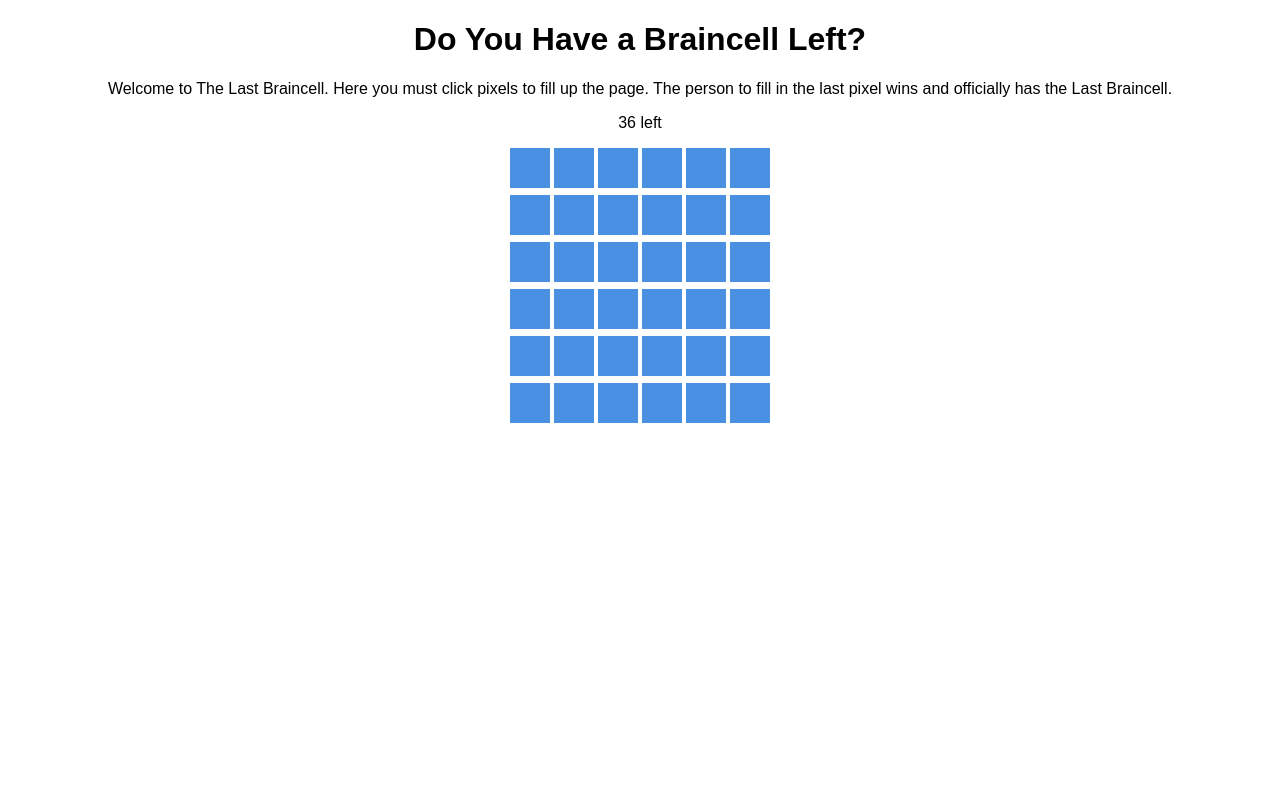
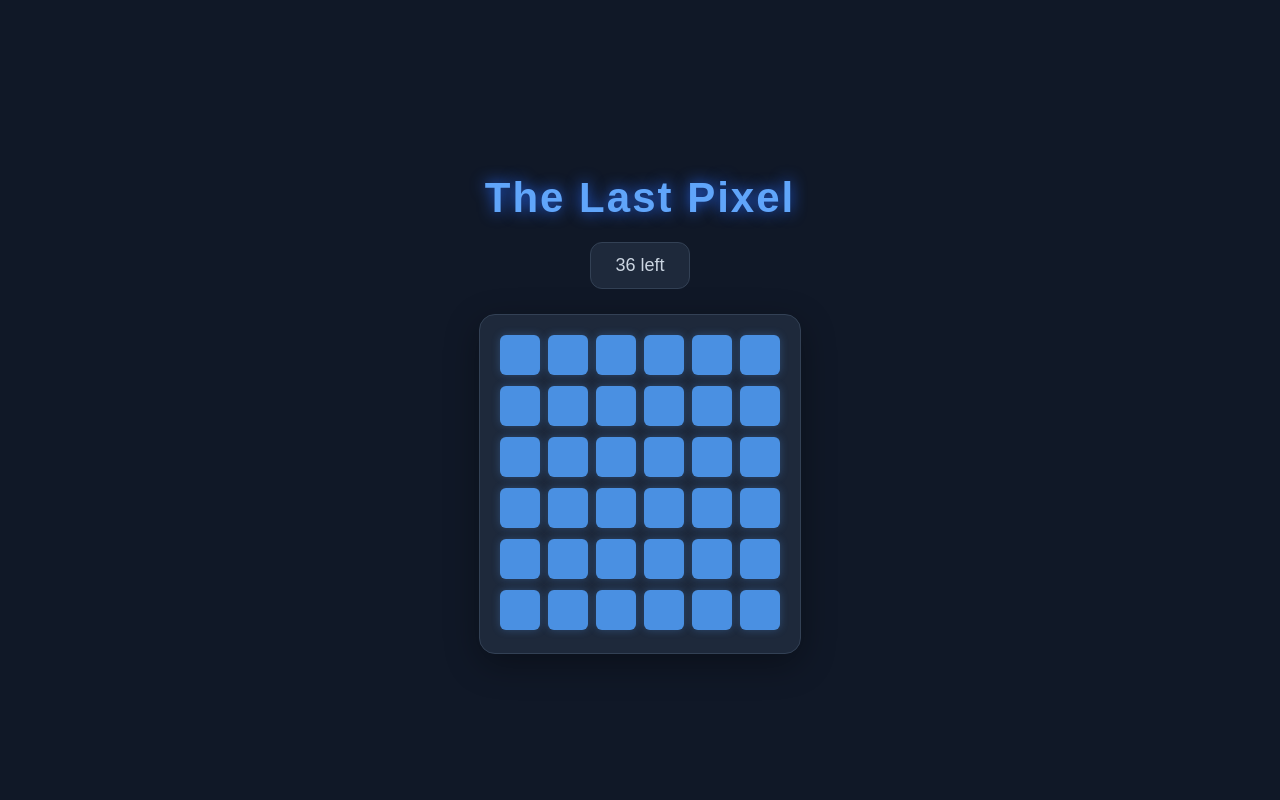
Before and after one commit to M-Hatten/TheLastBraincell, a Flask app: page / in a window 1280 px wide. Run offline with Flask 3, Linux system fonts and the light colour scheme.

Commit message:
added style.css to make the webpage look nicer

```diff
--- /dev/null
+++ b/static/style.css
@@ -0,0 +1,70 @@
+
+/* Overall page */
+body {
+    margin: 0;
+    min-height: 100vh;
+    font-family: Arial, sans-serif;
+    background: #101827;
+    color: #f1f5f9;
+
+    display: flex;
+    flex-direction: column;
+    align-items: center;
+    justify-content: center;
+}
+
+/* Game title */
+h1 {
+    font-size: 42px;
+    letter-spacing: 2px;
+    margin-bottom: 10px;
+    color: #60a5fa;
+    text-shadow: 0 0 15px #2563eb;
+}
+
+/* Remaining squares counter */
+#status {
+    color: #cbd5e1;
+    font-size: 18px;
+    margin: 10px 0 25px;
+    padding: 12px 24px;
+    background: #1e293b;
+    border: 1px solid #334155;
+    border-radius: 12px;
+}
+
+/* The game board */
+.board {
+    display: grid;
+    grid-template-columns: repeat(6, 40px);
+    gap: 8px;
+    padding: 20px;
+    background: #1e293b;
+    border: 1px solid #334155;
+    border-radius: 16px;
+    box-shadow: 0 10px 35px #00000055;
+}
+
+/* Individual blue squares */
+.square {
+    width: 40px;
+    height: 40px;
+    background: #4a90e2;
+    border: none;
+    border-radius: 6px;
+    cursor: pointer;
+    box-shadow: 0 0 8px #4a90e255;
+    transition: background 0.2s, transform 0.2s;
+}
+
+/* Hover effect */
+.square:hover {
+    background: #93c5fd;
+    transform: scale(1.08);
+}
+
+/* Empty spaces where squares were removed */
+.empty {
+    width: 40px;
+    height: 40px;
+}
--- a/templates/index.html
+++ b/templates/index.html
@@ -1,56 +1,51 @@
 <!DOCTYPE html>
-<html lang ="en">
+<html lang="en">
 <head>
     <meta charset="UTF-8">
-        <title>The Last Braincell</title>
-        <style>
-            body {
-                font-family: Arial, sans-serif;
-                text-align: center;
-            }
+    <meta name="viewport" content="width=device-width, initial-scale=1.0">
 
-            .board {
-                display: grid;
-                grid-template-columns: repeat(6, 40px);
-                gap: 4px;
-                justify-content: center;
-            }
+    <title>The Last Pixel</title>
 
-            .square {
-                width: 40px;
-                height: 40px;
-                background: #4a90e2;
-                border: none;
-                cursor: pointer;
-            }
+    <!-- Connect the external CSS file -->
+    <link rel="stylesheet"
+          href="{{ url_for('static', filename='style.css') }}">
+</head>
 
-            .empty {
-                width: 40px;
-                height: 40px;
-            }
-        </style>
-    </head>
 <body>
-        <h1>Do You Have a Braincell Left?</h1>
-        <p>Welcome to The Last Braincell. Here you must click pixels to fill up the page. The person to fill in the last pixel wins and officially has the Last Braincell.</p>
-        <p>
+
+    <h1>The Last Pixel</h1>
+
+    <!-- Display the number of remaining squares -->
+    <p id="status">
         {% if remaining == 0 %}
             Last Pixel Clicked!
         {% else %}
             {{ remaining }} left
         {% endif %}
     </p>
+
+    <!-- Create the game board -->
     <div class="board">
         {% for sq in range(size * size) %}
+
             {% if sq in alive %}
+                <!-- A square that can be clicked -->
                 <form method="post">
-                        <button class="square" name="square"
-                                value="{{ sq }}"></button>
+                    <button
+                        class="square"
+                        type="submit"
+                        name="square"
+                        value="{{ sq }}"
+                        aria-label="Remove square {{ sq + 1 }}">
+                    </button>
                 </form>
             {% else %}
+                <!-- Preserve the empty space -->
                 <div class="empty"></div>
             {% endif %}
+
         {% endfor %}
     </div>
+
 </body>
 </html>
```
Lines whose indentation alone changed are shown as unchanged.
